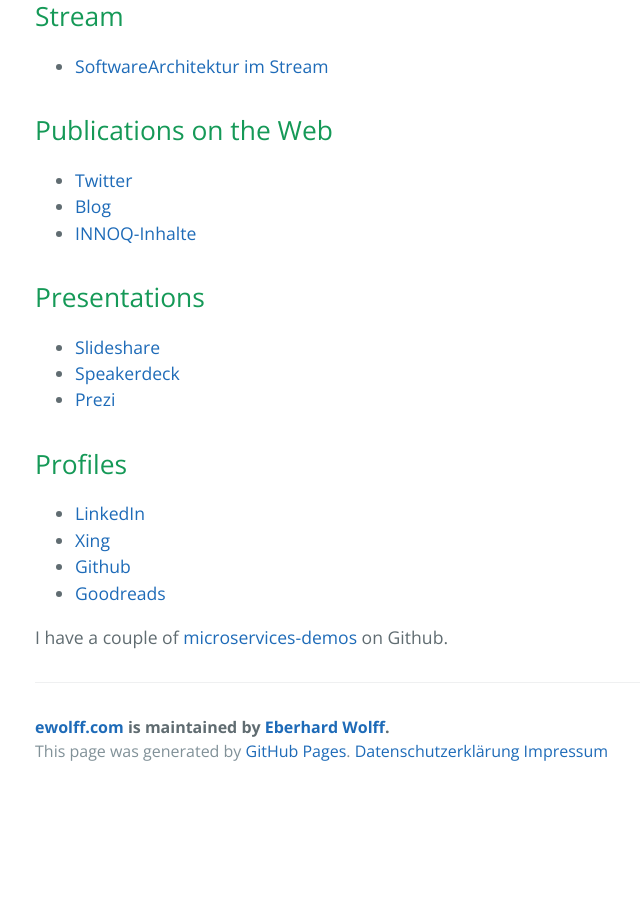
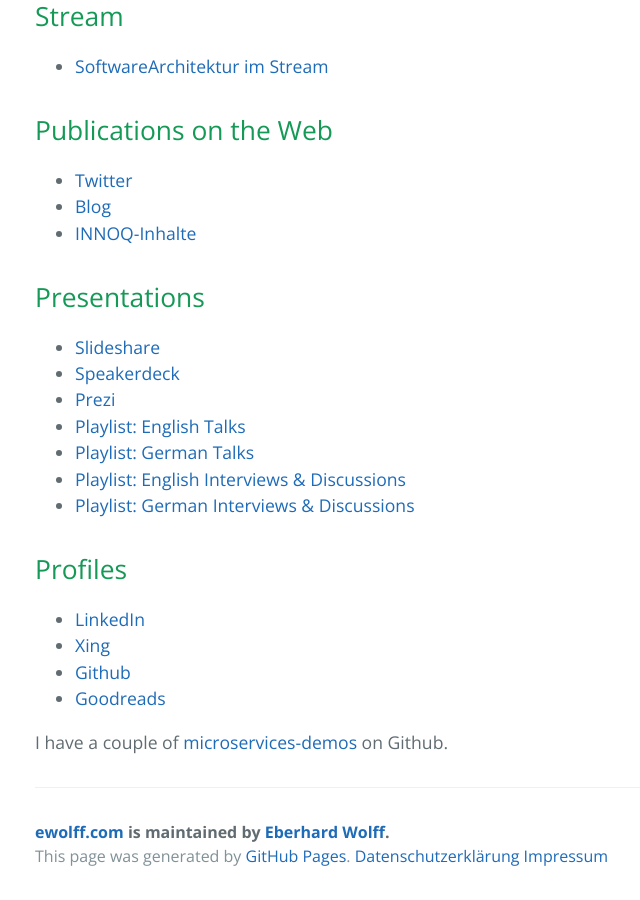
Before and after one commit to ewolff/ewolff.com, a Jekyll site: the page built from index.md, in a window 1280 px wide and 900 px high, scrolled down 1176 px. Shown: the whole window, without its empty margins (189-829 px from the left). Built offline with Jekyll 4.4.1, drawn with Linux system fonts in a browser that asks for light colours; our own code applies the rules of GitHub Pages for plain Markdown files; before the commit the page ends 1971 px from its top, so only the background shows below that.

Commit message:
YouTube Playlists added

```diff
--- a/index.md
+++ b/index.md
@@ -49,6 +49,10 @@
  * [Slideshare](http://www.slideshare.net/ewolff/presentations)
  * [Speakerdeck](https://speakerdeck.com/ewolff)
  * [Prezi](https://prezi.com/user/ewolff/)
+ * [Playlist: English Talks](https://www.youtube.com/playlist?list=PLeXlULyOtEndP47qFtSoVevPoZ2D1h55X)
+ * [Playlist: German Talks](https://www.youtube.com/playlist?list=PLeXlULyOtEnc90Ix0WwT1YPPnQKeGy4CP)
+ * [Playlist: English Interviews & Discussions](https://www.youtube.com/playlist?list=PLeXlULyOtEneFtbnf0bTy5aY7DSJ6PsGq)
+ * [Playlist: German Interviews & Discussions](https://www.youtube.com/playlist?list=PLeXlULyOtEnfASazcsQz9iGPkuLdbLdl3)
 
 ## Profiles
 
```
